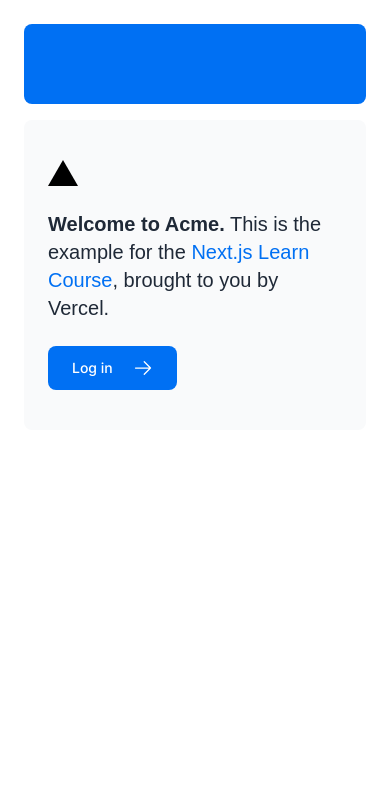
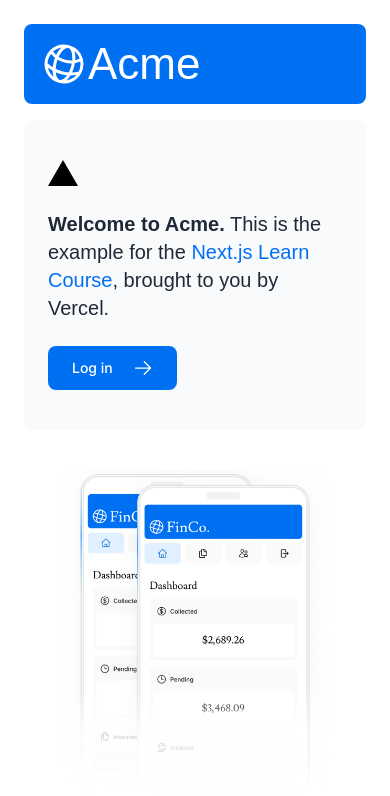
Before and after one commit to alan585/nextjs-dashboard, a Next.js app: page / in a window 390 px wide. Shown: the top 796 px of the page. Built offline with nearby package versions, Linux system fonts and the light colour scheme; a web font is replaced by a local one.

Commit message:
feat(login page): added mobile and desktop images

```diff
--- a/app/page.tsx
+++ b/app/page.tsx
@@ -2,12 +2,13 @@
 import { ArrowRightIcon } from "@heroicons/react/24/outline";
 import Link from "next/link";
 import { lusitana } from "@/app/ui/fonts";
+import Image from "next/image";
 
 export default function Page() {
   return (
     <main className="flex min-h-screen flex-col p-6">
       <div className="flex h-20 shrink-0 items-end rounded-lg bg-blue-500 p-4 md:h-52">
-        {/* <AcmeLogo /> */}
+        <AcmeLogo />
       </div>
       <div className="mt-4 flex grow flex-col gap-4 md:flex-row">
         <div className="flex flex-col justify-center gap-6 rounded-lg bg-gray-50 px-6 py-10 md:w-2/5 md:px-20">
@@ -30,6 +31,21 @@
         </div>
         <div className="flex items-center justify-center p-6 md:w-3/5 md:px-28 md:py-12">
           {/* Add Hero Images Here */}
+          <Image
+            src="/hero-desktop.png"
+            width={1000}
+            height={760}
+            className="hidden md:block"
+            alt="Screenshots of the dashboard project showing desktop version"
+          />
+
+          <Image
+            src="/hero-mobile.png"
+            width={560}
+            height={620}
+            className="md:hidden"
+            alt="Screenshots of the dashboard project showing mobile version"
+          />
         </div>
       </div>
     </main>
```
